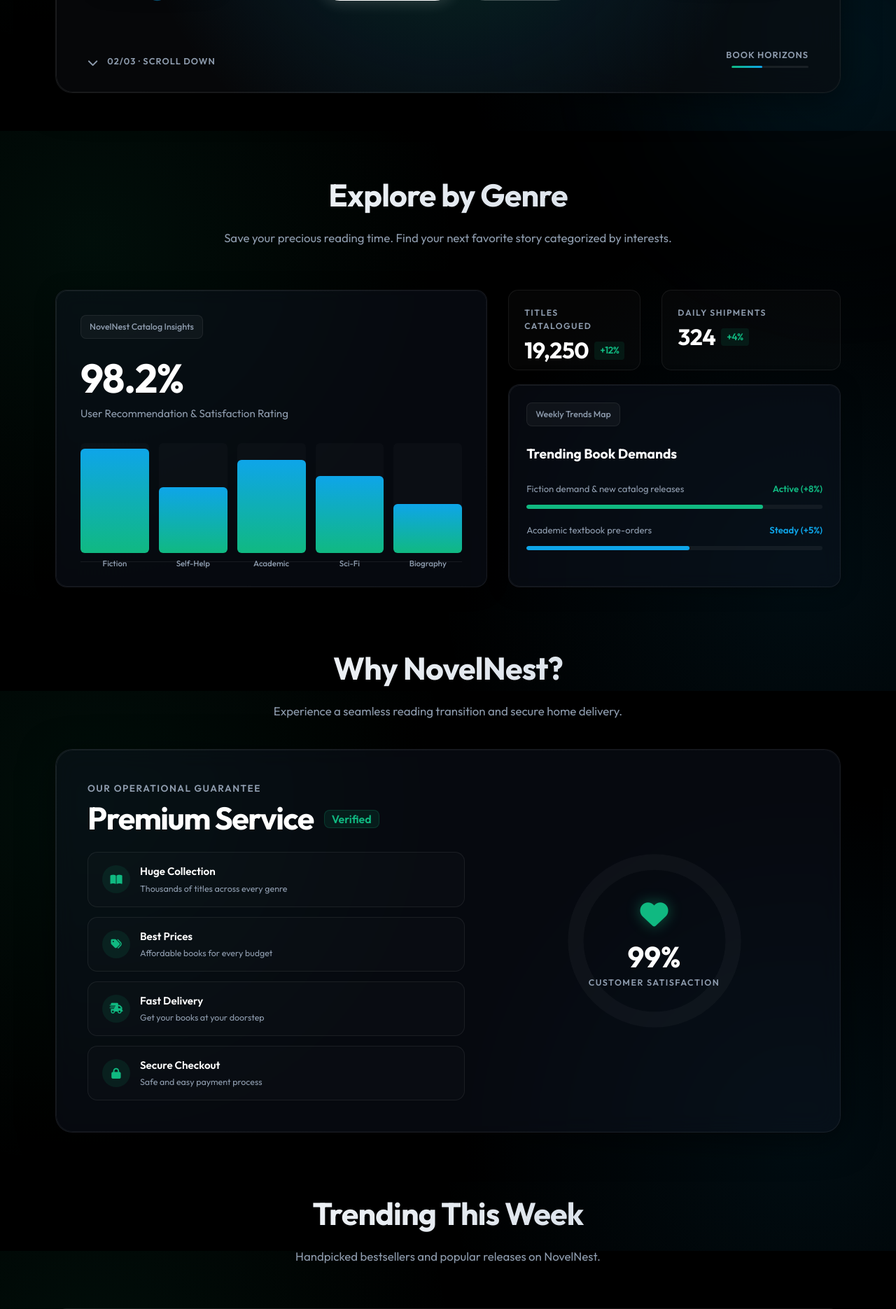
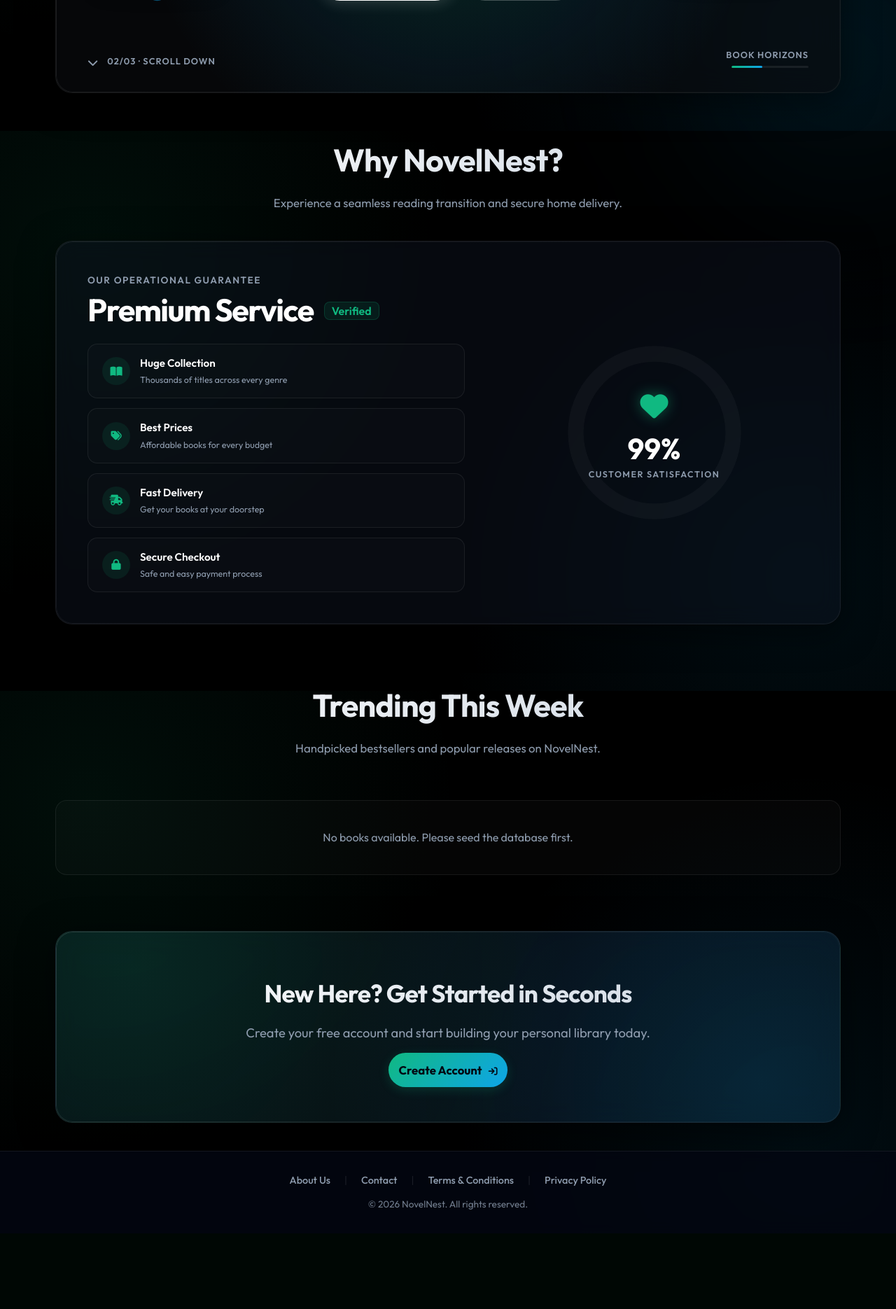
Before and after one commit to jisnuuuu/online-bookstore, a Flask app: page / in a window 1280 px wide. Shown: the part 613-2483 px from the top of the page at 70% size. After the commit the page ends 2351 px from the top, so only its background shows below. Run offline with Flask 3, Linux system fonts and the light colour scheme.

Commit message:
Remove explore by genre section from landing page

```diff
--- a/templates/landing.html
+++ b/templates/landing.html
@@ -94,76 +94,6 @@
     </div>
 </div>
 
-<!-- Section 2: Explore by Genre (Insights layout) -->
-<div id="insights" style="padding-top: 50px; margin-top: 20px;">
-    <div class="section-title-wrap">
-        <h2 class="section-title">Explore by Genre</h2>
-        <p class="section-subtitle">Save your precious reading time. Find your next favorite story categorized by interests.</p>
-    </div>
-
-    <div class="insights-grid">
-        <!-- Genre Popularity Card -->
-        <div class="insight-card">
-            <div class="insight-badge">NovelNest Catalog Insights</div>
-            <div class="insight-value">98.2%</div>
-            <div class="insight-label">User Recommendation & Satisfaction Rating</div>
-
-            <!-- Graphic Bar Chart (5 Genres) -->
-            <div class="columns-chart">
-                <div class="chart-col" data-label="Fiction"><div class="chart-col-fill" style="height: 95%;"></div></div>
-                <div class="chart-col" data-label="Self-Help"><div class="chart-col-fill" style="height: 60%;"></div></div>
-                <div class="chart-col" data-label="Academic"><div class="chart-col-fill" style="height: 85%;"></div></div>
-                <div class="chart-col" data-label="Sci-Fi"><div class="chart-col-fill" style="height: 70%;"></div></div>
-                <div class="chart-col" data-label="Biography"><div class="chart-col-fill" style="height: 45%;"></div></div>
-            </div>
-        </div>
-
-        <!-- Split Grid (Growth cards & Bar card) -->
-        <div class="growth-box">
-            <div class="insight-split-row" style="margin-top: 0;">
-                <div class="mini-growth-card">
-                    <span class="mini-growth-title">Titles Catalogued</span>
-                    <div class="mini-growth-value">
-                        19,250
-                        <span>+12%</span>
-                    </div>
-                </div>
-                <div class="mini-growth-card">
-                    <span class="mini-growth-title">Daily Shipments</span>
-                    <div class="mini-growth-value">
-                        324
-                        <span>+4%</span>
-                    </div>
-                </div>
-            </div>
-
-            <!-- Opportunities Card -->
-            <div class="insight-card" style="flex: 1; padding: 25px;">
-                <div class="insight-badge">Weekly Trends Map</div>
-                <div style="font-weight: 700; font-size: 1.2rem; color: #ffffff; margin-bottom: 15px;">Trending Book Demands</div>
-
-                <!-- Graphic Representation -->
-                <div style="display: flex; flex-direction: column; gap: 12px; margin-top: 10px;">
-                    <div style="display: flex; align-items: center; justify-content: space-between; font-size: 0.82rem; color: var(--text-muted);">
-                        <span>Fiction demand & new catalog releases</span>
-                        <span style="color: var(--primary); font-weight: 600;">Active (+8%)</span>
-                    </div>
-                    <div style="background: rgba(255,255,255,0.05); height: 6px; border-radius: 99px; overflow: hidden;">
-                        <div style="background: var(--primary); width: 80%; height: 100%; border-radius: 99px;"></div>
-                    </div>
-
-                    <div style="display: flex; align-items: center; justify-content: space-between; font-size: 0.82rem; color: var(--text-muted); margin-top: 8px;">
-                        <span>Academic textbook pre-orders</span>
-                        <span style="color: var(--accent); font-weight: 600;">Steady (+5%)</span>
-                    </div>
-                    <div style="background: rgba(255,255,255,0.05); height: 6px; border-radius: 99px; overflow: hidden;">
-                        <div style="background: var(--accent); width: 55%; height: 100%; border-radius: 99px;"></div>
-                    </div>
-                </div>
-            </div>
-        </div>
-    </div>
-</div>
 
 <!-- Section 3: Why Choose Us Section (Why NovelNest?) -->
 <div class="section-title-wrap" style="margin-bottom: 40px;">
```
